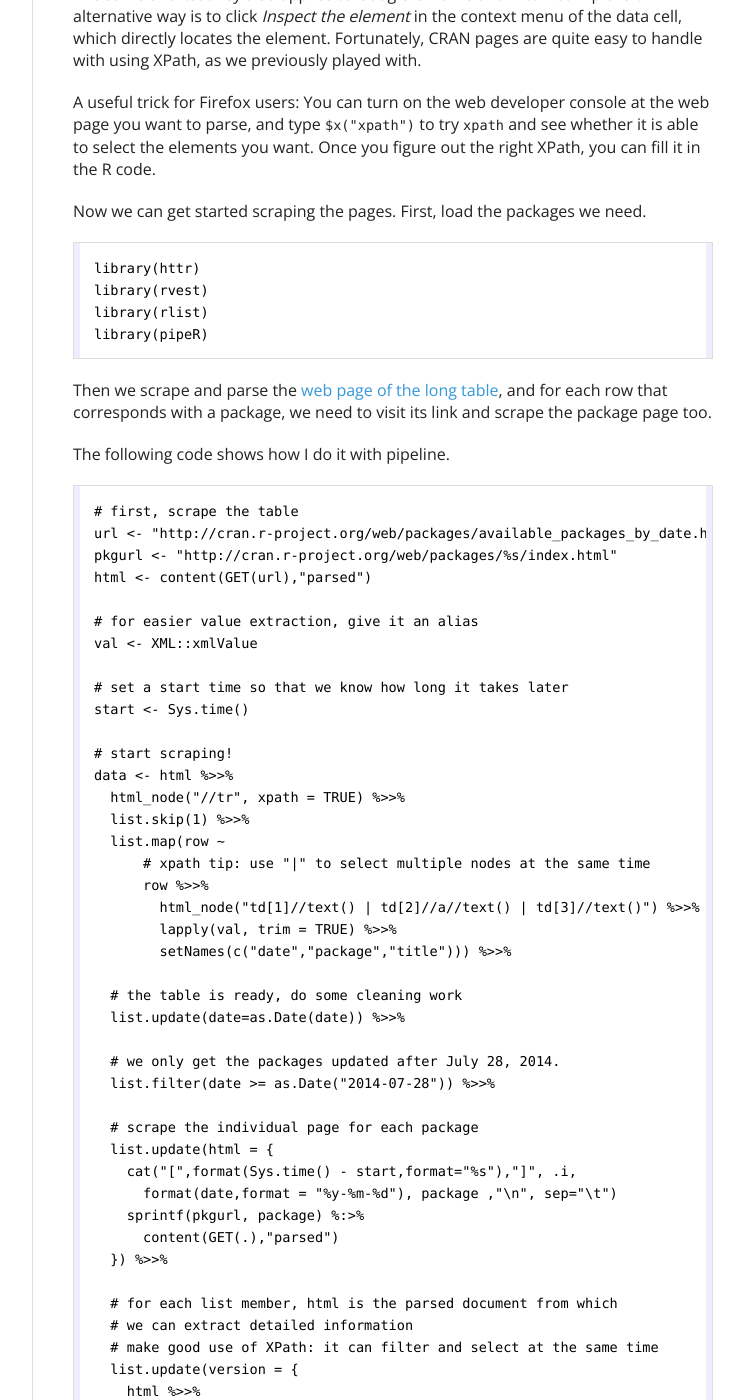
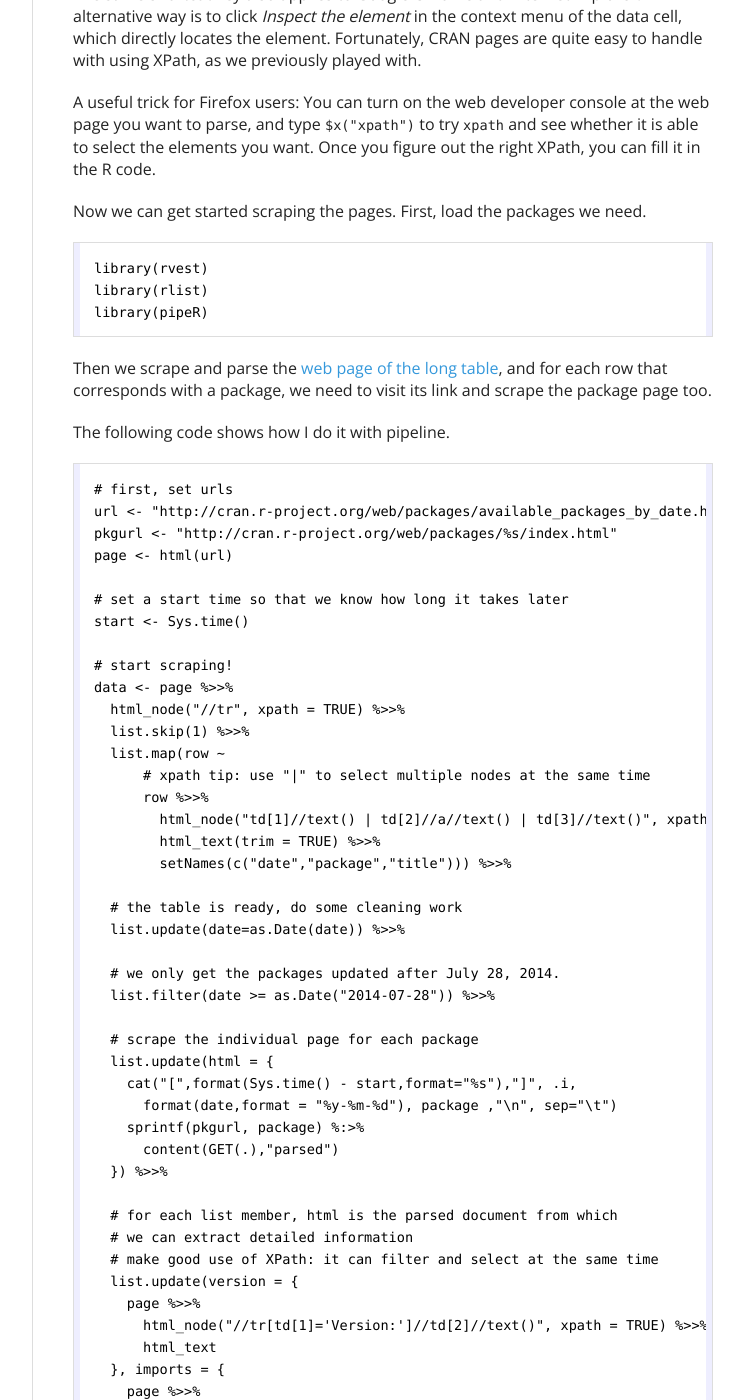
Before and after one commit to harryprince/renkun-ken.github.io, a Jekyll site: the page built from _posts/2014-07-29-scraping-information-of-cran-packages.md, in a window 1280 px wide and 1400 px high, scrolled down 605 px. Shown: the whole window, without its empty margins (378-1122 px from the left). Built offline with Jekyll 4.4.1, drawn with Linux system fonts in a browser that asks for light colours; nearby versions of some CDN libraries; Markdown is read by kramdown in place of the engine named in the settings; comment, search, counter and statistics services are not loaded; some of the changed text lies outside the part shown.

Commit message:
adapt to latest pkg

````diff
--- a/_posts/2014-07-29-scraping-information-of-cran-packages.md
+++ b/_posts/2014-07-29-scraping-information-of-cran-packages.md
@@ -24,7 +24,6 @@
 
 
 ```r
-library(httr)
 library(rvest)
 library(rlist)
 library(pipeR)
@@ -36,26 +35,23 @@
 
 
 ```r
-# first, scrape the table
+# first, set urls
 url <- "http://cran.r-project.org/web/packages/available_packages_by_date.html"
 pkgurl <- "http://cran.r-project.org/web/packages/%s/index.html"
-html <- content(GET(url),"parsed")
-
-# for easier value extraction, give it an alias
-val <- XML::xmlValue
+page <- html(url)
 
 # set a start time so that we know how long it takes later
 start <- Sys.time()
 
 # start scraping!
-data <- html %>>%
+data <- page %>>%
   html_node("//tr", xpath = TRUE) %>>%
   list.skip(1) %>>%
   list.map(row ~
       # xpath tip: use "|" to select multiple nodes at the same time
       row %>>%
-        html_node("td[1]//text() | td[2]//a//text() | td[3]//text()") %>>%
-        lapply(val, trim = TRUE) %>>%
+        html_node("td[1]//text() | td[2]//a//text() | td[3]//text()", xpath = TRUE) %>>%
+        html_text(trim = TRUE) %>>%
         setNames(c("date","package","title"))) %>>%
 
   # the table is ready, do some cleaning work
@@ -76,17 +72,17 @@
   # we can extract detailed information
   # make good use of XPath: it can filter and select at the same time
   list.update(version = {
-    html %>>%
+    page %>>%
       html_node("//tr[td[1]='Version:']//td[2]//text()", xpath = TRUE) %>>%
-      vapply(val, character(1L))
+      html_text
   }, imports = {
-    html %>>%
+    page %>>%
       html_node("//tr[td[1]='Imports:']//td[2]//a//text()", xpath = TRUE) %>>%
-      vapply(val, character(1L))
+      html_text
   }, suggests = {
-    html %>>%
+    page %>>%
       html_node("//tr[td[1]='Suggests:']//td[2]//a//text()", xpath = TRUE) %>>%
-      vapply(val, character(1L))
+      html_text
   }) %>>%
 
   # remove html field
````
Also changed, not shown: _posts/2014-07-25-what-are-the-most-popular-keywords-of-cran-packages.md (+6 -8 lines), _src/2014-07-25-what-are-the-most-popular-keywords-of-cran-packages.Rmd (+7 -9 lines), _src/2014-07-29-scraping-information-of-cran-packages.Rmd (+11 -15 lines).
